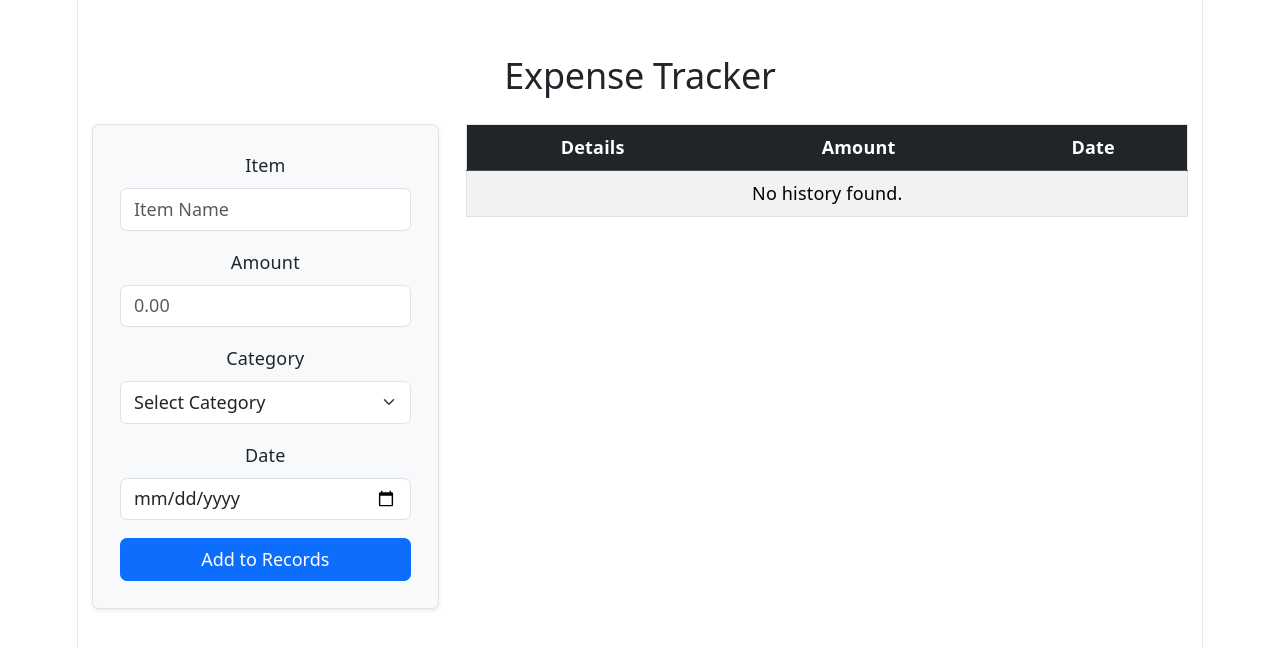
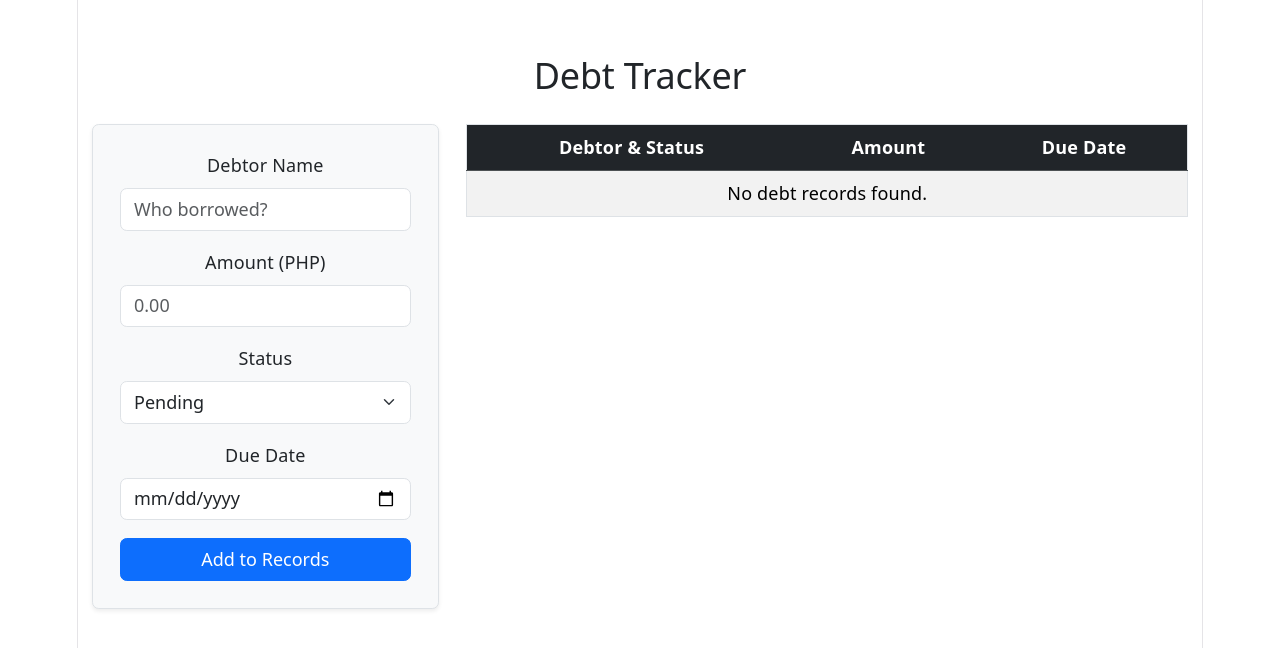
Before and after one commit to anamaricriscaravana/debt-tracker, a React app in the folder frontend/: page / in a window 1280 px wide. Shown: the top 648 px of the page. Built offline with nearby package versions, Linux system fonts and the light colour scheme; the HTML template or start-up script is replaced by a standard one.

Commit message:
feat: pivot project to Debt Tracker with status and due date tracking

```diff
--- a/frontend/src/components/ExpenseForm.jsx
+++ b/frontend/src/components/ExpenseForm.jsx
@@ -1,9 +1,11 @@
 import React, { useState } from 'react';
 import './ExpenseForm.css';
 
-const ExpenseForm = () => {
-    const [formData, setFormData] = useState({ item: '', amount: '', category: '', date: '' });
-    const [expenses, setExpenses] = useState([]);
+const DebtTracker = () => {
+    const [formData, setFormData] = useState({ debtorName: '', amount: '', dueDate: '', status: 'Pending' });
+    const [debts, setDebts] = useState([]);
+
+    const today = new Date().toLocaleDateString('en-CA');
 
     const handleChange = (e) => {
         const { name, value } = e.target;
@@ -12,37 +14,37 @@ const ExpenseForm = () => {
 
     const handleSubmit = (e) => {
         e.preventDefault();
-        setExpenses([...expenses, formData]);
-        setFormData({ item: '', amount: '', category: '', date: '' });
+        const newEntry = { ...formData, dateBorrowed: today };
+        setDebts([...debts, newEntry]);
+        setFormData({ debtorName: '', amount: '', dueDate: '', status: 'Pending' });
     };
 
     return (
         <div className="container mt-5">
-            <h2 className="mb-4">Expense Tracker</h2>
+            <h2 className="mb-4">Debt Tracker</h2>
             <div className="row">
-                {/* Expense Form */}
+                {/* Record Form */}
                 <div className="col-md-4">
                     <form onSubmit={handleSubmit} className="border p-4 rounded shadow-sm bg-light">
                         <div className="mb-3">
-                            <label className="form-label">Item</label>
-                            <input name="item" className="form-control" placeholder="Item Name" value={formData.item} onChange={handleChange} required />
+                            <label className="form-label">Debtor Name</label>
+                            <input name="debtorName" className="form-control" placeholder="Who borrowed?" value={formData.debtorName} onChange={handleChange} required />
                         </div>
                         <div className="mb-3">
-                            <label className="form-label">Amount</label>
+                            <label className="form-label">Amount (PHP)</label>
                             <input name="amount" type="number" className="form-control" placeholder="0.00" value={formData.amount} onChange={handleChange} required />
                         </div>
                         <div className="mb-3">
-                            <label className="form-label">Category</label>
-                                <select name="category" className="form-select" value={formData.category} onChange={handleChange} required>
-                                <option value="">Select Category</option>
-                                <option value="Food & Dining">Food & Dining</option>
-                                <option value="Transportation">Transportation</option>
-                                <option value="Personal & Health">Personal & Health</option>
+                            <label className="form-label">Status</label>
+                                <select name="status" className="form-select" value={formData.status} onChange={handleChange} required>
+                                <option value="Pending">Pending</option>
+                                <option value="Fully Paid">Fully Paid</option>
+                                <option value="Overdue">Overdue</option>
                             </select>
                         </div>
                         <div className="mb-3">
-                            <label className="form-label">Date</label>
-                            <input name="date" type="date" className="form-control" value={formData.date} onChange={handleChange} required />
+                            <label className="form-label">Due Date</label>
+                            <input name="dueDate" type="date" className="form-control" value={formData.dueDate} onChange={handleChange} required />
                         </div>
                         <button type="submit" className="btn btn-primary w-100">
                             Add to Records
@@ -56,22 +58,27 @@ const ExpenseForm = () => {
                     <table className="table table-striped table-hover border">
                         <thead className="table-dark">
                                 <tr>
-                                    <th>Details</th>
+                                    <th>Debtor & Status</th>
                                     <th>Amount</th>
-                                    <th>Date</th>
+                                    <th>Due Date</th>
                                 </tr>
                             </thead>
                             <tbody>
-                                {expenses.length > 0 ? (
-                                    expenses.map((exp, i) => (
+                                {debts.length > 0 ? (
+                                    debts.map((debt, i) => (
                                         <tr key={i}>
-                                            <td>{exp.item} <br/><small className="text-muted">{exp.category}</small></td>
-                                            <td className="fw-bold">₱{parseFloat(exp.amount).toLocaleString()}</td>
-                                            <td>{exp.date}</td>
+                                            <td>
+                                                <strong>{debt.debtorName}</strong> <br/>
+                                                <small className="text-muted">Status: {debt.status}</small>
+                                            </td>
+                                            <td className="fw-bold text-danger">
+                                                ₱{parseFloat(debt.amount).toLocaleString()}
+                                            </td>
+                                            <td>{debt.dueDate}</td>
                                         </tr>
                                     ))
                                 ) : (
-                                    <tr><td colSpan="3" className="text-center">No history found.</td></tr>
+                                    <tr><td colSpan="3" className="text-center">No debt records found.</td></tr>
                                 )}
                             </tbody>
                     </table>
@@ -82,4 +89,4 @@ const ExpenseForm = () => {
     );
 };
 
-export default ExpenseForm
+export default DebtTracker;
```
